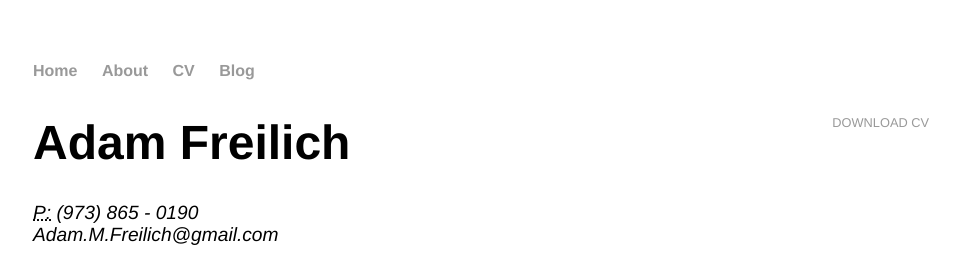
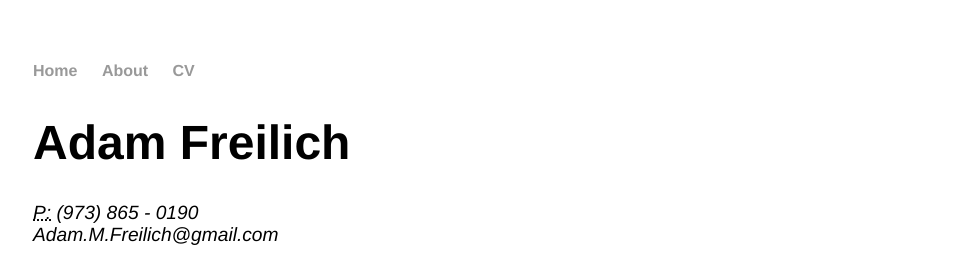
Before and after one commit to afrei/afrei.github.io, a Jekyll site: the page built from cv/index.html, in a window 1280 px wide. Shown: the top 254 px of the page, without its empty margins (159-1118 px from the left). Built offline with Jekyll 4.4.1, drawn with Linux system fonts in a browser that asks for light colours.

Commit message:
removed blog and download cv option

```diff
--- a/_layouts/default.html
+++ b/_layouts/default.html
@@ -14,7 +14,7 @@
 <li><a href="/">Home</a></li>
 <li><a href="/about">About</a></li>
 <li><a href="/cv">CV</a></li>
-<li><a href="/blog">Blog</a></li>
+<!--<li><a href="/blog">Blog</a></li>-->
 </ul>
     </nav>
 <div class="container">
--- a/cv/index.html
+++ b/cv/index.html
@@ -4,7 +4,7 @@ title: CV of Adam Freilich
 ---
 
 	<div class="cv">
-		<a href="#" class="download" title="Download CV as PDF">Download CV</a>
+		<!--<a href="#" class="download" title="Download CV as PDF">Download CV</a>-->
 					<h1>Adam Freilich</h1>
 					<address>
 					<abbr title="phone">P:</abbr> (973) 865 - 0190<br>
```
